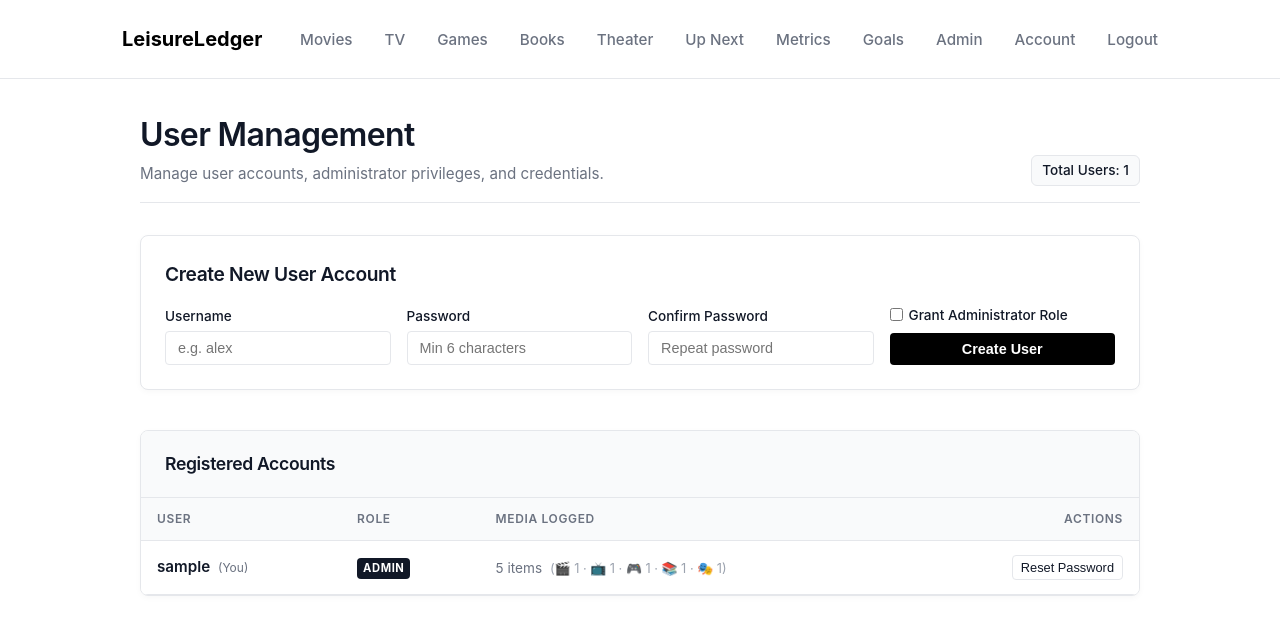
After one commit to agoergen/media-tracker, a Flask app: page /admin/users in a window 1280 px wide. The commit adds this page. Shown: the top 635 px of the page. Run offline with Flask 3, Linux system fonts and the light colour scheme; a user stored in the database is signed in; tables that the repository leaves empty hold one stand-in row (values such as "Sample post"); some web fonts are replaced.

Commit message:
feat: complete Phase 2 Admin User Management portal and account settings

```diff
--- a/app/routes.py
+++ b/app/routes.py
@@ -28,11 +28,161 @@ def login():
         flash('Invalid username or password')
     return render_template('login.html')
 
+from functools import wraps
+
+def admin_required(f):
+    @wraps(f)
+    def decorated_function(*args, **kwargs):
+        if not current_user.is_authenticated or not getattr(current_user, 'is_admin', False):
+            flash("Administrator privileges required.", "error")
+            return redirect(url_for('main.index'))
+        return f(*args, **kwargs)
+    return decorated_function
+
 @main.route('/logout')
 @login_required
 def logout():
     logout_user()
     return redirect(url_for('main.index'))
+
+@main.route('/account', methods=['GET', 'POST'])
+@login_required
+def account():
+    if request.method == 'POST':
+        current_password = request.form.get('current_password', '')
+        new_password = request.form.get('new_password', '')
+        confirm_password = request.form.get('confirm_password', '')
+
+        if not current_user.check_password(current_password):
+            flash("Current password is incorrect.")
+        elif new_password != confirm_password:
+            flash("New passwords do not match.")
+        elif len(new_password) < 6:
+            flash("New password must be at least 6 characters.")
+        else:
+            current_user.set_password(new_password)
+            db.session.commit()
+            flash("Password updated successfully!")
+            return redirect(url_for('main.account'))
+
+    return render_template('account.html')
+
+@main.route('/admin/users')
+@login_required
+@admin_required
+def admin_users():
+    users = User.query.order_by(User.id.asc()).all()
+    users_data = []
+    for u in users:
+        movies_count = Movie.query.filter_by(user_id=u.id).count()
+        tv_count = TVSeason.query.filter_by(user_id=u.id).count()
+        games_count = Game.query.filter_by(user_id=u.id).count()
+        books_count = Book.query.filter_by(user_id=u.id).count()
+        theater_count = Theater.query.filter_by(user_id=u.id).count()
+        total_media = movies_count + tv_count + games_count + books_count + theater_count
+        users_data.append({
+            'user': u,
+            'movies': movies_count,
+            'tv': tv_count,
+            'games': games_count,
+            'books': books_count,
+            'theater': theater_count,
+            'total_media': total_media
+        })
+    return render_template('admin_users.html', users=users_data)
+
+@main.route('/admin/users/create', methods=['POST'])
+@login_required
+@admin_required
+def admin_create_user():
+    username = request.form.get('username', '').strip()
+    password = request.form.get('password', '')
+    confirm_password = request.form.get('confirm_password', '')
+    is_admin = request.form.get('is_admin') == 'on'
+
+    if not username or not password:
+        flash("Username and password are required.")
+        return redirect(url_for('main.admin_users'))
+
+    if len(password) < 6:
+        flash("Password must be at least 6 characters.")
+        return redirect(url_for('main.admin_users'))
+
+    if password != confirm_password:
+        flash("Passwords do not match.")
+        return redirect(url_for('main.admin_users'))
+
+    if User.query.filter_by(username=username).first():
+        flash(f"Username '{username}' already exists.")
+        return redirect(url_for('main.admin_users'))
+
+    new_user = User(username=username, is_admin=is_admin)
+    new_user.set_password(password)
+    db.session.add(new_user)
+    db.session.commit()
+
+    flash(f"Successfully created account for '{username}'!")
+    return redirect(url_for('main.admin_users'))
+
+@main.route('/admin/users/<int:user_id>/reset-password', methods=['POST'])
+@login_required
+@admin_required
+def admin_reset_password(user_id):
+    user = User.query.get_or_404(user_id)
+    new_password = request.form.get('new_password', '')
+
+    if len(new_password) < 6:
+        flash("New password must be at least 6 characters.")
+        return redirect(url_for('main.admin_users'))
+
+    user.set_password(new_password)
+    db.session.commit()
+
+    flash(f"Password reset for '{user.username}'.")
+    return redirect(url_for('main.admin_users'))
+
+@main.route('/admin/users/<int:user_id>/toggle-role', methods=['POST'])
+@login_required
+@admin_required
+def admin_toggle_role(user_id):
+    user = User.query.get_or_404(user_id)
+
+    if user.id == current_user.id:
+        flash("You cannot modify your own administrator role.")
+        return redirect(url_for('main.admin_users'))
+
+    user.is_admin = not user.is_admin
+    db.session.commit()
+
+    role_name = "Administrator" if user.is_admin else "Member"
+    flash(f"Updated role for '{user.username}' to {role_name}.")
+    return redirect(url_for('main.admin_users'))
+
+@main.route('/admin/users/<int:user_id>/delete', methods=['POST'])
+@login_required
+@admin_required
+def admin_delete_user(user_id):
+    user = User.query.get_or_404(user_id)
+
+    if user.id == current_user.id:
+        flash("You cannot delete your own account.")
+        return redirect(url_for('main.admin_users'))
+
+    # Clean up all user data
+    Movie.query.filter_by(user_id=user.id).delete()
+    TVSeason.query.filter_by(user_id=user.id).delete()
+    Game.query.filter_by(user_id=user.id).delete()
+    Book.query.filter_by(user_id=user.id).delete()
+    Theater.query.filter_by(user_id=user.id).delete()
+    Goal.query.filter_by(user_id=user.id).delete()
+    FutureMediaGoal.query.filter_by(user_id=user.id).delete()
+    BacklogItem.query.filter_by(user_id=user.id).delete()
+
+    db.session.delete(user)
+    db.session.commit()
+
+    flash(f"User '{user.username}' and all associated records deleted.")
+    return redirect(url_for('main.admin_users'))
 
 @main.route('/goals', methods=['GET', 'POST'])
 @main.route('/goals/<int:view_year>', methods=['GET', 'POST'])
--- /dev/null
+++ b/app/templates/admin_users.html
@@ -0,0 +1,129 @@
+{% extends "base.html" %}
+
+{% block title %}User Management - LeisureLedger Admin{% endblock %}
+
+{% block content %}
+<div style="max-width: 1000px; margin: 2rem auto;">
+    <div style="display: flex; justify-content: space-between; align-items: flex-end; margin-bottom: 2rem; border-bottom: 1px solid var(--border-color); padding-bottom: 1rem;">
+        <div>
+            <h1 style="font-size: 2rem; margin-bottom: 0.25rem;">User Management</h1>
+            <p style="color: var(--text-muted); font-size: 0.95rem;">Manage user accounts, administrator privileges, and credentials.</p>
+        </div>
+        <span style="font-size: 0.85rem; background: var(--card-bg); border: 1px solid var(--border-color); padding: 4px 10px; border-radius: 6px; font-weight: 500;">
+            Total Users: {{ users|length }}
+        </span>
+    </div>
+
+    <!-- Create User Card -->
+    <div style="background: var(--white); border: 1px solid var(--border-color); border-radius: 8px; padding: 1.5rem; margin-bottom: 2.5rem; box-shadow: 0 2px 6px rgba(0,0,0,0.03);">
+        <h2 style="font-size: 1.2rem; margin-bottom: 1rem;">Create New User Account</h2>
+        <form method="POST" action="{{ url_for('main.admin_create_user') }}" style="display: grid; grid-template-columns: repeat(auto-fit, minmax(200px, 1fr)); gap: 1rem; align-items: flex-end;">
+            <div>
+                <label for="username" style="display: block; font-size: 0.85rem; font-weight: 500; margin-bottom: 0.3rem;">Username</label>
+                <input type="text" id="username" name="username" required placeholder="e.g. alex" style="width: 100%; padding: 8px 12px; border: 1px solid var(--border-color); border-radius: 4px; font-size: 0.9rem;">
+            </div>
+            <div>
+                <label for="password" style="display: block; font-size: 0.85rem; font-weight: 500; margin-bottom: 0.3rem;">Password</label>
+                <input type="password" id="password" name="password" required minlength="6" placeholder="Min 6 characters" style="width: 100%; padding: 8px 12px; border: 1px solid var(--border-color); border-radius: 4px; font-size: 0.9rem;">
+            </div>
+            <div>
+                <label for="confirm_password" style="display: block; font-size: 0.85rem; font-weight: 500; margin-bottom: 0.3rem;">Confirm Password</label>
+                <input type="password" id="confirm_password" name="confirm_password" required minlength="6" placeholder="Repeat password" style="width: 100%; padding: 8px 12px; border: 1px solid var(--border-color); border-radius: 4px; font-size: 0.9rem;">
+            </div>
+            <div style="display: flex; flex-direction: column; justify-content: flex-end; height: 100%;">
+                <label style="display: flex; align-items: center; gap: 6px; font-size: 0.85rem; font-weight: 500; cursor: pointer; margin-bottom: 8px;">
+                    <input type="checkbox" name="is_admin">
+                    Grant Administrator Role
+                </label>
+                <button type="submit" class="btn" style="background: var(--accent); color: #fff; border: none; padding: 8px 16px; border-radius: 4px; font-weight: 600; cursor: pointer; font-size: 0.9rem;">Create User</button>
+            </div>
+        </form>
+    </div>
+
+    <!-- Users Table Card -->
+    <div style="background: var(--white); border: 1px solid var(--border-color); border-radius: 8px; overflow: hidden; box-shadow: 0 2px 6px rgba(0,0,0,0.03);">
+        <div style="padding: 1.25rem 1.5rem; border-bottom: 1px solid var(--border-color); background: var(--card-bg);">
+            <h2 style="font-size: 1.1rem; margin: 0;">Registered Accounts</h2>
+        </div>
+        <div style="overflow-x: auto;">
+            <table style="width: 100%; border-collapse: collapse; font-size: 0.9rem; text-align: left;">
+                <thead>
+                    <tr style="border-bottom: 1px solid var(--border-color); color: var(--text-muted); font-size: 0.8rem; text-transform: uppercase; letter-spacing: 0.05em; background: #fafafa;">
+                        <th style="padding: 12px 16px;">User</th>
+                        <th style="padding: 12px 16px;">Role</th>
+                        <th style="padding: 12px 16px;">Media Logged</th>
+                        <th style="padding: 12px 16px; text-align: right;">Actions</th>
+                    </tr>
+                </thead>
+                <tbody>
+                    {% for item in users %}
+                    <tr style="border-bottom: 1px solid var(--border-color);">
+                        <td style="padding: 14px 16px; font-weight: 600;">
+                            {{ item.user.username }}
+                            {% if item.user.id == current_user.id %}
+                                <span style="font-size: 0.75rem; color: var(--text-muted); font-weight: normal; margin-left: 4px;">(You)</span>
+                            {% endif %}
+                        </td>
+                        <td style="padding: 14px 16px;">
+                            {% if item.user.is_admin %}
+                                <span style="display: inline-block; background: #111827; color: #fff; font-size: 0.7rem; font-weight: 700; padding: 2px 6px; border-radius: 4px; letter-spacing: 0.05em;">ADMIN</span>
+                            {% else %}
+                                <span style="display: inline-block; background: #e5e7eb; color: #374151; font-size: 0.7rem; font-weight: 600; padding: 2px 6px; border-radius: 4px;">MEMBER</span>
+                            {% endif %}
+                        </td>
+                        <td style="padding: 14px 16px; color: var(--text-muted); font-size: 0.85rem;">
+                            {{ item.total_media }} items
+                            <span style="font-size: 0.8rem; color: #9ca3af; margin-left: 4px;">
+                                (🎬 {{ item.movies }} · 📺 {{ item.tv }} · 🎮 {{ item.games }} · 📚 {{ item.books }} · 🎭 {{ item.theater }})
+                            </span>
+                        </td>
+                        <td style="padding: 14px 16px; text-align: right;">
+                            <div style="display: inline-flex; gap: 8px; justify-content: flex-end; align-items: center;">
+                                <!-- Reset Password Button -->
+                                <button onclick="togglePasswordForm('{{ item.user.id }}')" style="background: none; border: 1px solid var(--border-color); padding: 4px 8px; border-radius: 4px; font-size: 0.8rem; cursor: pointer; color: var(--text-main);">
+                                    Reset Password
+                                </button>
+
+                                <!-- Toggle Admin Role Form -->
+                                {% if item.user.id != current_user.id %}
+                                <form method="POST" action="{{ url_for('main.admin_toggle_role', user_id=item.user.id) }}" style="display: inline;" onsubmit="return confirm('Change role for {{ item.user.username }}?');">
+                                    <button type="submit" style="background: none; border: 1px solid var(--border-color); padding: 4px 8px; border-radius: 4px; font-size: 0.8rem; cursor: pointer; color: var(--text-main);">
+                                        {% if item.user.is_admin %}Demote to Member{% else %}Promote to Admin{% endif %}
+                                    </button>
+                                </form>
+
+                                <!-- Delete User Form -->
+                                <form method="POST" action="{{ url_for('main.admin_delete_user', user_id=item.user.id) }}" style="display: inline;" onsubmit="return confirm('WARNING: Are you sure you want to delete user {{ item.user.username }} and all their tracked data? This cannot be undone.');">
+                                    <button type="submit" style="background: none; border: 1px solid #fca5a5; color: #dc2626; padding: 4px 8px; border-radius: 4px; font-size: 0.8rem; cursor: pointer;">
+                                        Delete
+                                    </button>
+                                </form>
+                                {% endif %}
+                            </div>
+
+                            <!-- Inline Reset Password Form Container -->
+                            <div id="reset-form-{{ item.user.id }}" style="display: none; margin-top: 10px; padding: 10px; background: var(--card-bg); border-radius: 4px; border: 1px solid var(--border-color); text-align: left;">
+                                <form method="POST" action="{{ url_for('main.admin_reset_password', user_id=item.user.id) }}" style="display: flex; gap: 8px; align-items: center;">
+                                    <input type="password" name="new_password" required minlength="6" placeholder="Enter new password" style="padding: 6px 10px; border: 1px solid var(--border-color); border-radius: 4px; font-size: 0.85rem; flex: 1;">
+                                    <button type="submit" style="background: var(--accent); color: #fff; border: none; padding: 6px 12px; border-radius: 4px; font-size: 0.85rem; font-weight: 600; cursor: pointer;">Save</button>
+                                    <button type="button" onclick="togglePasswordForm('{{ item.user.id }}')" style="background: none; border: 1px solid var(--border-color); padding: 6px 10px; border-radius: 4px; font-size: 0.85rem; cursor: pointer;">Cancel</button>
+                                </form>
+                            </div>
+                        </td>
+                    </tr>
+                    {% endfor %}
+                </tbody>
+            </table>
+        </div>
+    </div>
+</div>
+
+<script>
+function togglePasswordForm(userId) {
+    const el = document.getElementById('reset-form-' + userId);
+    if (el) {
+        el.style.display = el.style.display === 'none' ? 'block' : 'none';
+    }
+}
+</script>
+{% endblock %}
--- a/app/templates/base.html
+++ b/app/templates/base.html
@@ -22,9 +22,13 @@
                 {% if current_user.is_authenticated %}
                     <li><a href="{{ url_for('main.metrics') }}">Metrics</a></li>
                     <li><a href="{{ url_for('main.goals') }}">Goals</a></li>
+                    {% if current_user.is_admin %}
+                        <li><a href="{{ url_for('main.admin_users') }}">Admin</a></li>
+                    {% endif %}
+                    <li><a href="{{ url_for('main.account') }}">Account</a></li>
                     <li><a href="{{ url_for('main.logout') }}">Logout</a></li>
                 {% else %}
-                    <li><a href="{{ url_for('main.login') }}">Admin</a></li>
+                    <li><a href="{{ url_for('main.login') }}">Login</a></li>
                 {% endif %}
             </ul>
         </div>
```
Also changed, not shown: TASK_HISTORY.md (+8 -0 lines), app/templates/account.html (added, +44 -0 lines).
